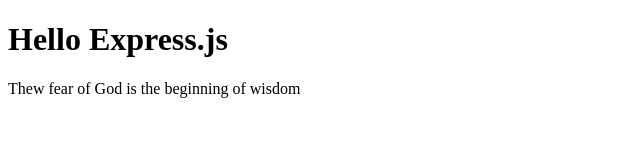
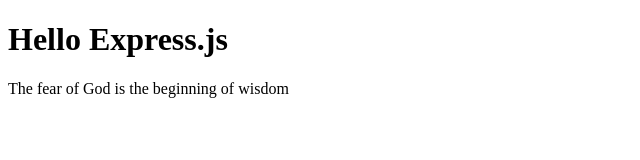
Before and after one commit to Edoka/web-server, a website: page public/index.html in a window 1280 px wide. Shown: the full height of the page, 0-640 px from the left. Drawn offline with Linux system fonts and the light colour scheme.

Commit message:
some text correction to index.html

```diff
--- a/public/index.html
+++ b/public/index.html
@@ -6,6 +6,6 @@
 	</head>
 	<body>
 		<h1>Hello Express.js</h1>
-		<p>Thew fear of God is the beginning of wisdom</p>
+		<p>The fear of God is the beginning of wisdom</p>
 	</body>
 </html>
```
